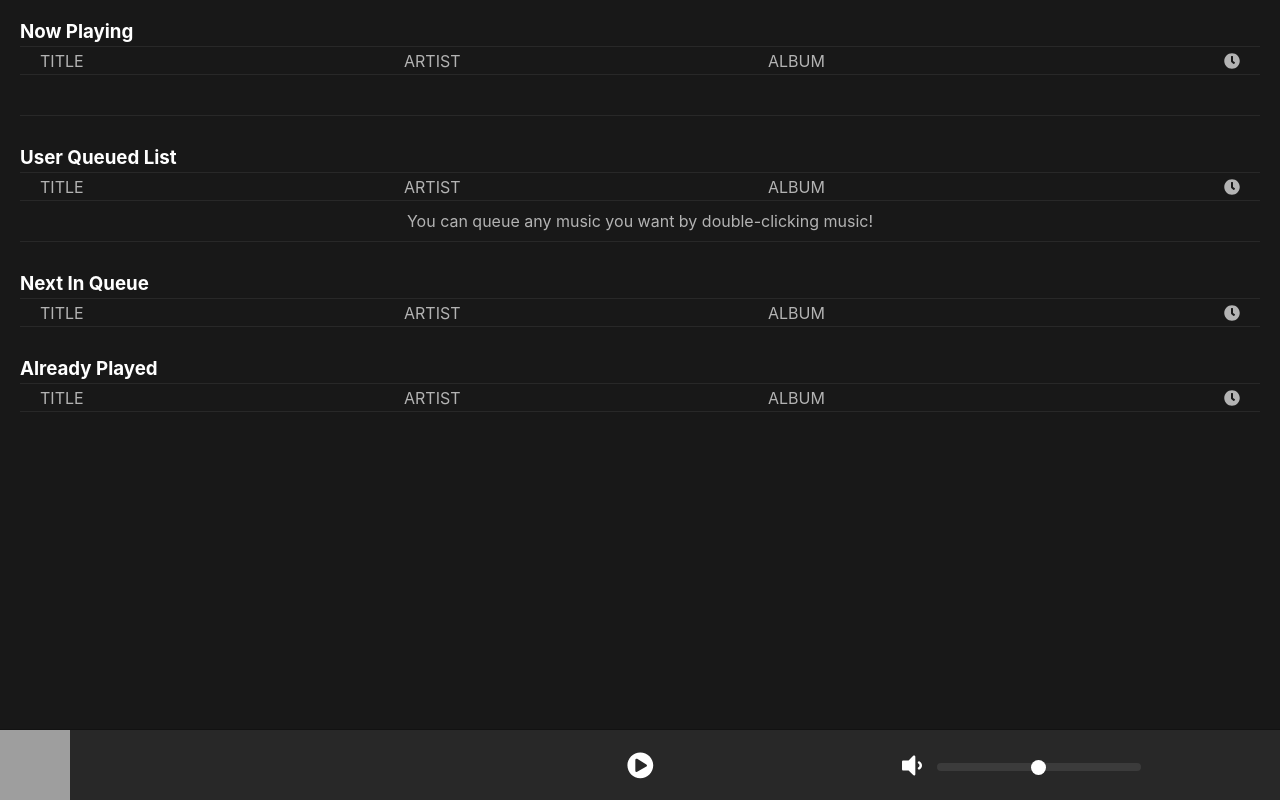
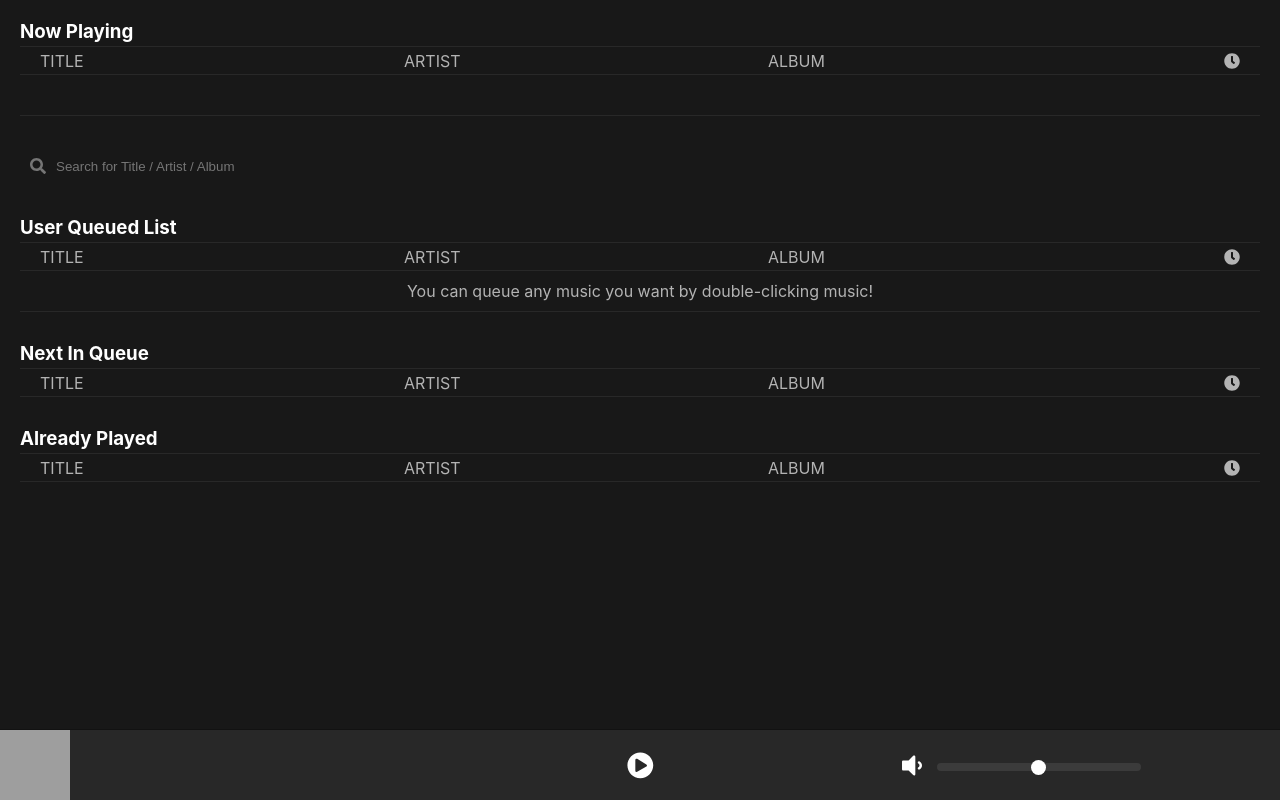
Before and after one commit to hw4n/melody, a React (Create React App) app in the folder client/: page / in a window 1280 px wide. Built offline with nearby package versions, Linux system fonts and the light colour scheme; grey boxes are pictures that could not be loaded.

Commit message:
Add search bar Just a input bar with some styling Doesn't function at all for now

```diff
--- a/client/src/App.css
+++ b/client/src/App.css
@@ -47,6 +47,35 @@ body {
 
 li {
   list-style-type: none;
+}
+
+.search {
+  display: flex;
+  height: 40px;
+  align-items: center;
+  justify-content: space-between;
+  padding: 0 10px;
+  color: #757575;
+  border-radius: 3px;
+  margin-top: 30px;
+}
+
+.search input {
+  height: 100%;
+  flex-grow: 1;
+  background-color: transparent;
+  border: none;
+  padding: 10px 10px;
+  color: #757575;
+}
+
+.search:hover,
+.search:hover input {
+  color: white;
+}
+
+.search:focus-within {
+  background-color: #404040;
 }
 
 .song {
--- a/client/src/App.js
+++ b/client/src/App.js
@@ -1,7 +1,7 @@
 import './App.css';
 import io from "socket.io-client";
 import { useEffect, useRef, useState } from 'react';
-import { faPlayCircle, faStopCircle, faVolumeDown, faVolumeMute, faClock } from '@fortawesome/free-solid-svg-icons';
+import { faPlayCircle, faStopCircle, faVolumeDown, faVolumeMute, faClock, faSearch } from '@fortawesome/free-solid-svg-icons';
 import { FontAwesomeIcon } from "@fortawesome/react-fontawesome";
 
 let SOCKET_URI = "/"
@@ -170,6 +170,10 @@ function App() {
           <div className="album dotOverflow">{playing.album}</div>
           <div className="duration">{playing.duration}</div>
         </div>
+        <div className="search">
+          <FontAwesomeIcon icon={faSearch}/>
+          <input type="text" placeholder="Search for Title / Artist / Album"/>
+        </div>
         <h3 className="songListHeader divider">user queued list</h3>
         <div className="columnIndicator divider">
           <div>title</div>
```
